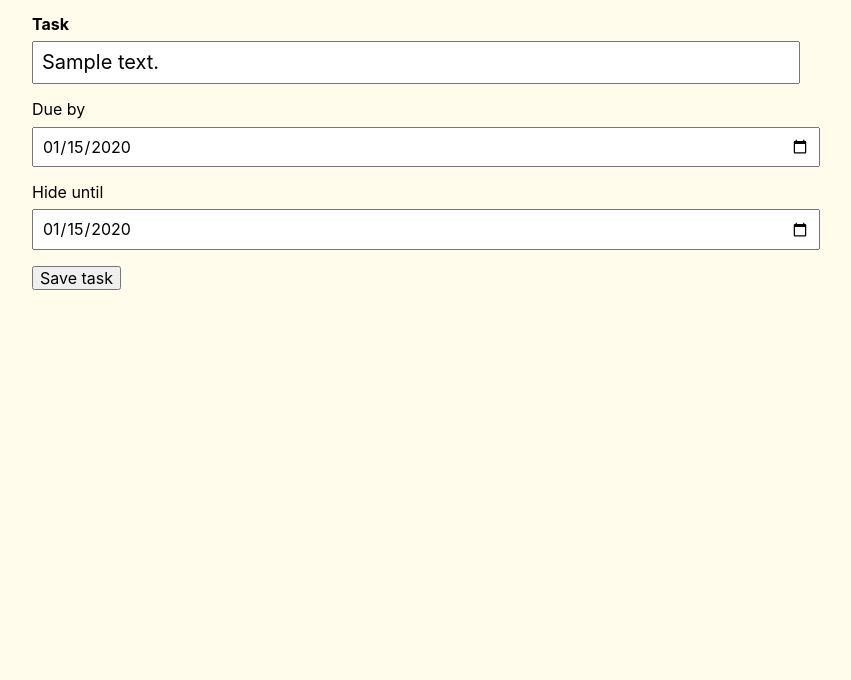
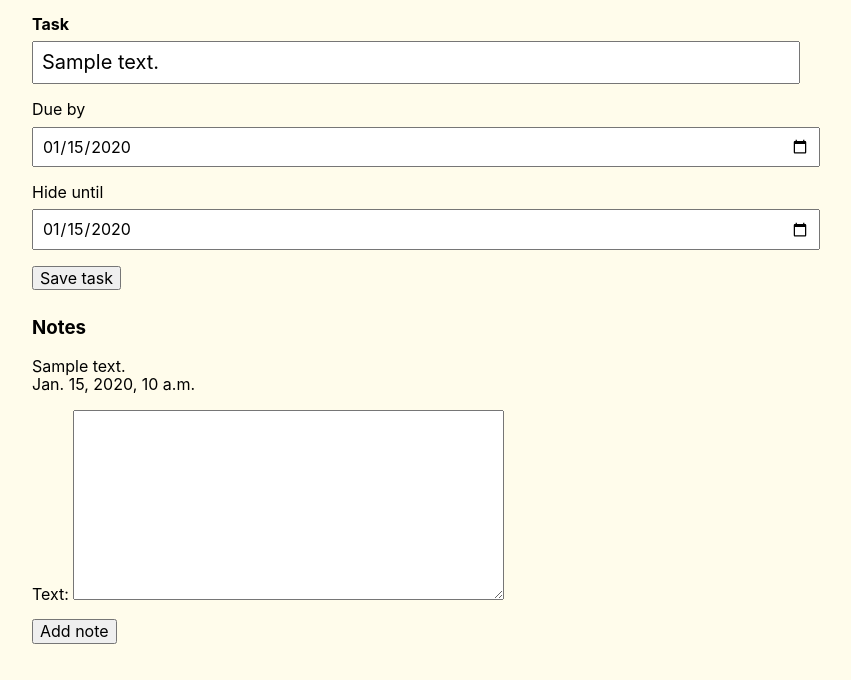
Before and after one commit to cndreisbach/busyb, a Django app: a page that uses core/templates/core/edit_task.html in a window 1280 px wide. Shown: the part 120-800 px from the top of the page, without its empty margins (104-955 px from the left). Run offline with Django 3.2, Linux system fonts and the light colour scheme; a user stored in the database is signed in; tables that the repository leaves empty hold one stand-in row (values such as "Sample post").

Commit message:
Add notes to application

```diff
--- a/busyb/urls.py
+++ b/busyb/urls.py
@@ -55,6 +55,7 @@
         core_views.mark_task_current,
         name="mark_task_current"),
     path('tasks/<hashid:task_id>/', core_views.edit_task, name="edit_task"),
+    path('tasks/<hashid:task_id>/notes/', core_views.new_note, name="new_note"),
     path('accounts/', include('registration.backends.simple.urls')),
 ]
 
--- a/core/forms.py
+++ b/core/forms.py
@@ -1,5 +1,5 @@
 from django import forms
-from core.models import Task
+from core.models import Task, Note
 
 
 class BetterDateInput(forms.DateInput):
@@ -34,3 +34,10 @@
             'due_on': BetterDateInput(attrs={'class': 'w-100 mv2 pa2'}),
             'show_on': BetterDateInput(attrs={'class': 'w-100 mv2 pa2'})
         }
+
+
+class NoteForm(forms.ModelForm):
+
+    class Meta:
+        model = Note
+        fields = ['text']
--- a/core/models.py
+++ b/core/models.py
@@ -83,3 +83,10 @@
         if save:
             self.save()
         return self
+
+
+class Note(models.Model):
+    task = models.ForeignKey(
+        to=Task, related_name='notes', on_delete=models.CASCADE)
+    text = models.TextField()
+    created_at = models.DateTimeField(null=True, auto_now_add=True)
--- a/core/templates/core/edit_task.html
+++ b/core/templates/core/edit_task.html
@@ -6,6 +6,7 @@
 <form method="POST" class="pv2 mw7">
   {% csrf_token %}
   {% for field in form %}
+    <!-- TODO add error messages -->
     <div class="w-100 mv2">
     <div class="{% if field.field.required %}b{% endif %}">{{ field.label_tag }}</div>
     <div>{{ field }}</div>
@@ -17,4 +18,23 @@
   <button type="submit">Save task</button>
 </form>
 
+<h3>Notes</h3>
+
+{% for note in notes %}
+<div class="mv2" id="note-{{ note.id }}">
+  <div>
+    {{ note.text }}
+  </div>
+  <div>
+    {{ note.created_at }}
+  </div>
+</div>
+{% endfor %}
+
+<form method="POST" action="{% url 'new_note' task_id=task.hashid %}" class="mv3">
+  {% csrf_token %}
+  {{ note_form.as_p }}
+  <button type="submit">Add note</button>
+</form>
+
 {% endblock %}
--- a/core/views.py
+++ b/core/views.py
@@ -1,9 +1,10 @@
 from django.contrib.auth.decorators import login_required
-from django.shortcuts import redirect, render
+from django.shortcuts import redirect, render, resolve_url
 from django.views.decorators.http import require_http_methods
 from django.http import Http404
+from django.contrib import messages
 
-from core.forms import NewTaskForm, EditTaskForm
+from core.forms import NewTaskForm, EditTaskForm, NoteForm
 from datetime import date
 
 
@@ -36,17 +37,49 @@
 @login_required
 def edit_task(request, task_id):
     task = request.user.tasks.with_hashid(task_id)
+    print(task)
     if task is None:
         raise Http404('No task matches the given query.')
 
+    # If the form is submitted
     if request.method == 'POST':
         form = EditTaskForm(instance=task, data=request.POST)
-        if form.save():
+        if form.is_valid():
+            form.save()
             return redirect('task_list')
     else:
         form = EditTaskForm(instance=task)
 
-    return render(request, "core/edit_task.html", {"form": form})
+    note_form = NoteForm()
+
+    return render(
+        request, "core/edit_task.html", {
+            "form": form,
+            "note_form": note_form,
+            "task": task,
+            "notes": task.notes.order_by('created_at')
+        })
+
+
+@require_http_methods(['POST'])
+@login_required
+def new_note(request, task_id):
+    task = request.user.tasks.with_hashid(task_id)
+    if task is None:
+        raise Http404('No task matches the given query.')
+
+    form = NoteForm(request.POST)
+
+    if form.is_valid():
+        note = form.save(commit=False)
+        note.task = task
+        note.save()
+    else:
+        messages.error(request, 'We had a problem saving your note.')
+
+    redirect_url = resolve_url(to='edit_task', task_id=task.hashid)
+
+    return redirect(to=f"{redirect_url}#note-{note.pk}")
 
 
 @require_http_methods(['POST'])
```
Also changed, not shown: core/migrations/0006_auto_20190319_1444.py (added).
